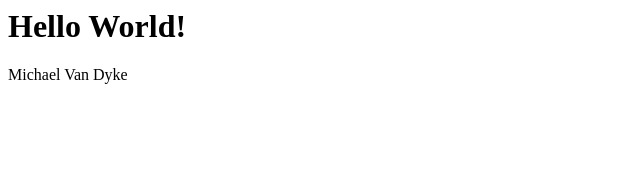
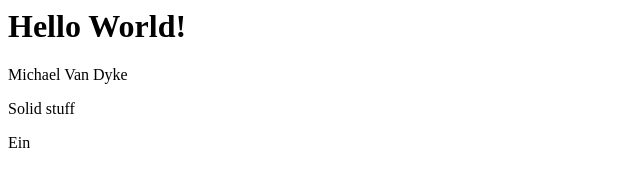
Before and after one commit to Drenath/git-inclass, a plain HTML site: page index.html in a window 1280 px wide. Shown: the whole page, without its empty margins (0-640 px from the left). Drawn offline with Linux system fonts and the light colour scheme.

Commit message:
Added two paragraphs to the homepage

```diff
--- a/index.html
+++ b/index.html
@@ -9,5 +9,11 @@
     <p>
       Michael Van Dyke
     </p>
+    <p>
+      Solid stuff
+    </p>
+    <p>
+      Ein
+    </p>
   </body>
 </html>
```
